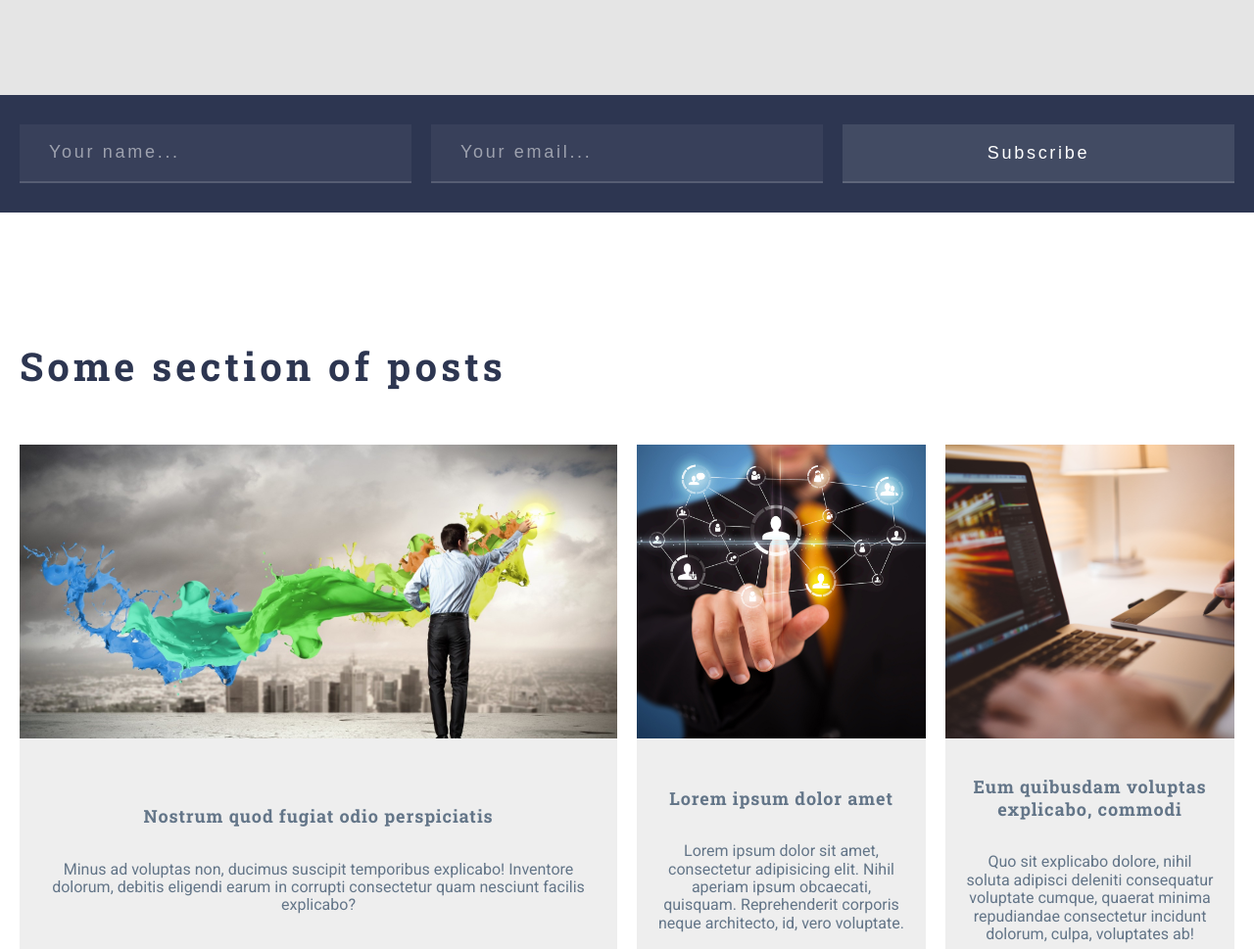
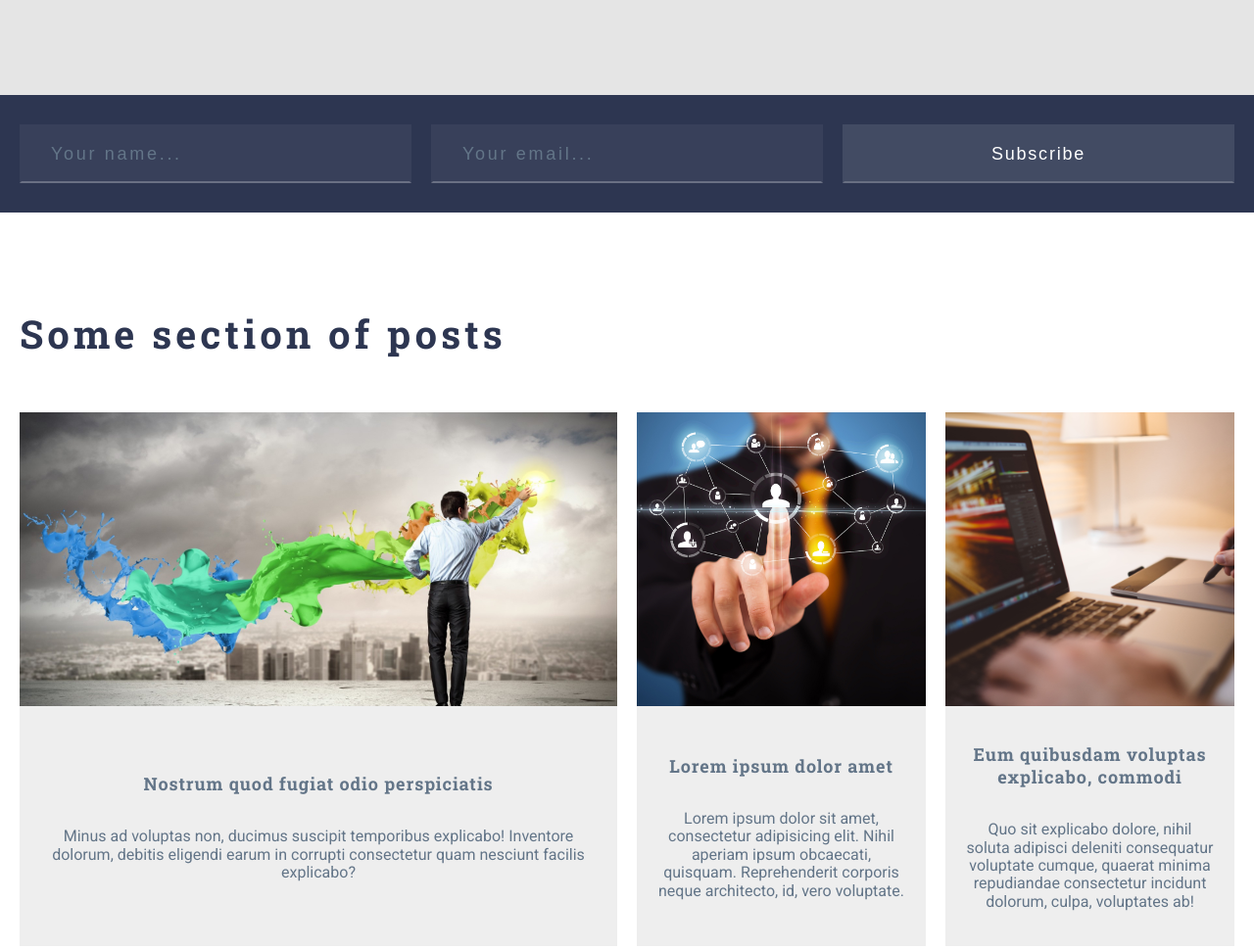
Before and after one commit to DmytroKondrashov/grid-template-page, a website: page index.html in a window 1280 px wide. Shown: the part 2342-3311 px from the top of the page at 98% size. Drawn offline with Linux system fonts and the light colour scheme.

Commit message:
SEcond fix

```diff
--- a/assets/scss/_common.scss
+++ b/assets/scss/_common.scss
@@ -33,6 +33,7 @@ h2 {
   letter-spacing: 0.1em;
   color: $color-primary;
   line-height: 1.2em;
+  margin-top: 0;
 
   @include lg-min {
     @media (min-width: $lg) {
--- a/assets/scss/sections/section-posts/_post-item.scss
+++ b/assets/scss/sections/section-posts/_post-item.scss
@@ -3,6 +3,7 @@
       grid-area: p#{$i};
       transition: background-color 0.5s;
       background-color: #f2f2f2;
+      min-height: 540px;
     }
 
     .post-item:hover .post-item__image img {
--- a/assets/scss/sections/section-posts/_post-item__caption.scss
+++ b/assets/scss/sections/section-posts/_post-item__caption.scss
@@ -3,6 +3,40 @@
     align-content: center;
     padding: 20px;
     background-color: #EEEEEE;
+    color: $color-gray;
     text-align: center;
-    color: $color-gray;
 }
+
+.post-item__caption h3 {
+    transition: color 0.5s;
+    text-align: center;
+    font-family: "Roboto Slab", serif;
+    // line-height: 1.15em;
+}
+
+
+
+
+// .post-item__caption {
+//     display: grid;
+//     -ms-flex-line-pack: center;
+//     align-content: center;
+
+//     padding: 20px;
+//   }
+
+//   .post-item__caption h3 {
+//     -webkit-transition: color 0.5s;
+//     -o-transition: color 0.5s;
+//     transition: color 0.5s;
+//     text-align: center;
+
+//     font-family: "Roboto Slab", serif;
+//   }
+
+//   .post-item__caption p {
+//     -webkit-transition: color 0.5s;
+//     -o-transition: color 0.5s;
+//     transition: color 0.5s;
+//     text-align: center;
+//   }
--- a/assets/scss/sections/section-posts/_posts__container.scss
+++ b/assets/scss/sections/section-posts/_posts__container.scss
@@ -1,7 +1,7 @@
 .posts__container {
     // max-width: 1340px;
     // margin: auto 20px;
-    max-width: 1300px;
+    max-width: 1340px;
     margin-left: auto;
     margin-right: auto;
     padding-right: 20px;
--- a/assets/scss/sections/section-subscribe/_subscribe-button.scss
+++ b/assets/scss/sections/section-subscribe/_subscribe-button.scss
@@ -1,21 +1,23 @@
 .subscribe-button {
     display: block;
     height: 60px;
+    padding: 18px 20px;
+    text-align: center;
     background-color: rgba(255, 255, 255, 0.1);
     border: 2px solid rgba(255, 255, 255, 0.1);
-    border-bottom: 2px solid  rgba(255, 255, 255, 0.15);
-    border-top: none;
-    border-left: none;
-    border-right: none;
-    color: $color-light;
+    transition: background-color 0.5s, border-color 0.5s;
+    width: 100%;
+    color: #ffffff;
+    border-color: rgba(255, 255, 255, 0);
+    border-bottom-color: rgba(255, 255, 255, 0.2);
+    background-color: rgba(255, 255, 255, 0.1);
     font-size: 1.125rem;
-    letter-spacing: 2.7px;
+    letter-spacing: 0.1em;
     padding-right: 30px;
     padding-left: 30px;
 
     &:hover {
         background-color: $color-accent;
         border: 2px solid $color-light;
-        transition: 0.3s;
     }
 }
--- a/assets/scss/sections/section-subscribe/_subscribe-name.scss
+++ b/assets/scss/sections/section-subscribe/_subscribe-name.scss
@@ -1,26 +1,29 @@
 .subscribe-name__text {
     display: block;
     width: 100%;
-    height: 3.75em;
-    background-color: rgba(255, 255, 255, 0.05);
-    border-bottom: 2px solid  rgba(255, 255, 255, 0.15);
-    border-top: none;
-    border-left: none;
-    border-right: none;
+    height: 60px;
     padding-right: 30px;
     padding-left: 30px;
+    transition: background-color 0.5s, border-color 0.5s;
+    letter-spacing: 0.15em;
+    color: #ffffff;
+    border: 2px solid rgba(255, 255, 255, 0);
+    border-bottom-color: rgba(255, 255, 255, 0.25);
+    background-color: rgba(255, 255, 255, 0.05);
+    font-size: 1.125rem;
 
     &::placeholder {
-        color: rgba(255, 255, 255, 0.51);
+        color: #637588;
         font-size: 1.125rem;
         letter-spacing: 0.15em;
     }
 
-    &:hover {
-    box-sizing: border-box;
-    background-color: rgba(255, 255, 255, 0.15);
-    border-bottom: 2px solid $color-light;
-    transition: 0.3s;
+    &:hover,
+    &:focus {
+        border-color: rgba(255, 255, 255, 0.15);
+        border-bottom-color: #ffffff;
+        background-color: rgba(255, 255, 255, 0.15);
+        outline: none;
 
      &::placeholder {
          color: $color-light;
--- a/assets/scss/sections/section-subscribe/_subscribe-name__email.scss
+++ b/assets/scss/sections/section-subscribe/_subscribe-name__email.scss
@@ -1,24 +1,29 @@
 .subscribe-email__text {
-    height: 3.75em;
-    background-color: rgba(255, 255, 255, 0.05);
-    border-bottom: 2px solid  rgba(255, 255, 255, 0.15);
-    border-top: none;
-    border-left: none;
-    border-right: none;
+    display: block;
+    width: 100%;
+    height: 60px;
     padding-right: 30px;
     padding-left: 30px;
+    transition: background-color 0.5s, border-color 0.5s;
+    letter-spacing: 0.15em;
+    color: #ffffff;
+    border: 2px solid rgba(255, 255, 255, 0);
+    border-bottom-color: rgba(255, 255, 255, 0.25);
+    background-color: rgba(255, 255, 255, 0.05);
+    font-size: 1.125rem;
 
     &::placeholder {
-        color: rgba(255, 255, 255, 0.51);
+        color: #637588;
         font-size: 1.125rem;
         letter-spacing: 0.15em;
     }
 
-    &:hover {
-    box-sizing: border-box;
-    background-color: rgba(255, 255, 255, 0.15);
-    border-bottom: 2px solid $color-light;
-    transition: 0.3s;
+    &:hover,
+    &:focus {
+        border-color: rgba(255, 255, 255, 0.15);
+        border-bottom-color: #ffffff;
+        background-color: rgba(255, 255, 255, 0.15);
+        outline: none;
 
      &::placeholder {
          color: $color-light;
--- a/index.html
+++ b/index.html
@@ -107,7 +107,7 @@
         <div class="skill-item__overlay" style="background-color: #2d3651; opacity: 0.8;"></div>
         <div class="skill-item__image" style="background-image:url(assets/img/img-codding.png);"></div>
         <h3 class="skill-item__title">
-          <a class="skill-item__link" href="">Codding</a>
+          <a class="skill-item__link" href="">Coding</a>
         </h3>
       </article>
       <article class="skill-item">
@@ -236,7 +236,7 @@
               <img src="assets/img/img-post-5.png" alt="hand">
             </div>
             <div class="post-item__caption">
-              <h3>Facere rerum aliquam nostrum vel</h3>
+              <h3>Facere rerum aliquam nostrum vel repudiandae</h3>
               <p>Quo sit explicabo dolore, nihil soluta
                 adipisci deleniti consequatur voluptate
                 cumque, quaerat minima repudiandae
@@ -259,7 +259,7 @@
         </article>
       </div>
       <div class="posts__button">
-        <a href="#" class="btn-accent">View all posts</a>
+        <a href="#" class="btn-accent">View all posts...</a>
       </div>
     </div>
   </section>
@@ -276,7 +276,7 @@
       <div class="footer__copy">
         <span>WE ARE REAL</span>
         <br>
-        <span>WEB DEVELOPERS</span>
+        <span>WEB-DEVELOPERS</span>
       </div>
     </div>
   </footer>
```
Also changed, not shown: assets/css/style.css.
